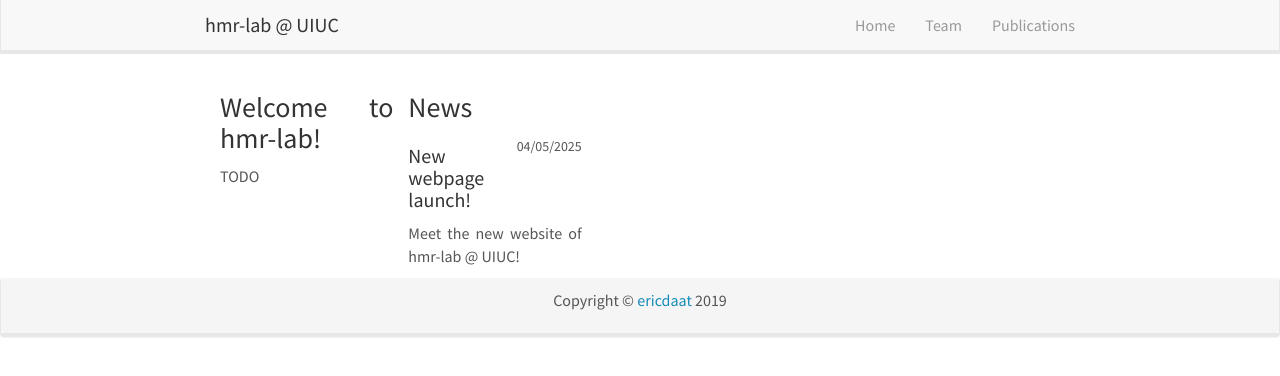
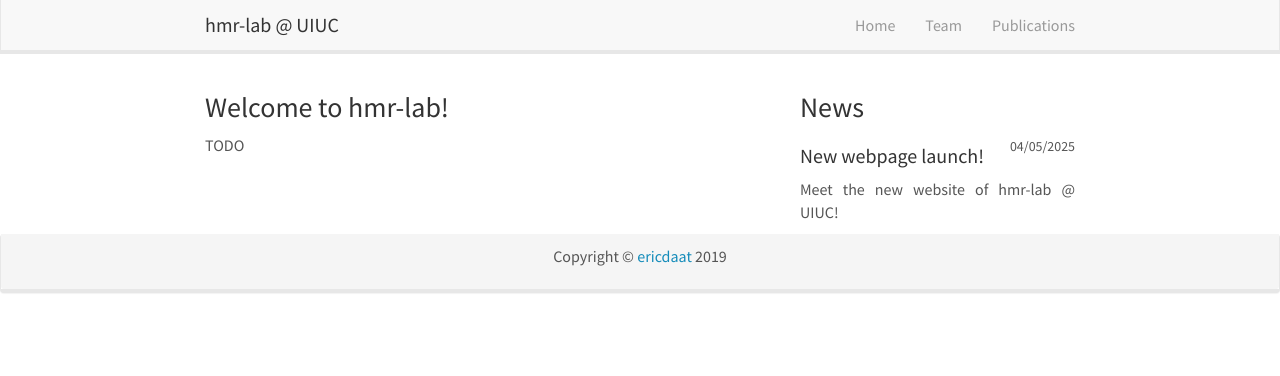
Before and after one commit to hmr-lab/hmr-lab.github.io, a Jekyll site: the page built from _pages/home.md, in a window 1280 px wide. Shown: the top 376 px of the page. Built offline with Jekyll 4.4.1, drawn with Linux system fonts in a browser that asks for light colours; nearby versions of some CDN libraries.

Commit message:
Change layout

```diff
--- a/_layouts/homelay.html
+++ b/_layouts/homelay.html
@@ -31,11 +31,10 @@ layout: default
 		</a>
 	</div> -->
 
-	<div id="contentid" class="col-sm-4 nopadding-right" width="100%">
-		{{ content }}
-	</div>
+	{{ content }}
 
-	<div id="newsid" class="col-sm-4 nopadding-right" width="100%">
-		{% include news.html %}
-	</div>
 </div>
+
+<div id="news-panel" class="col-sm-4 nopadding-right" width="100%">
+	{% include news.html %}
+</div>
```
